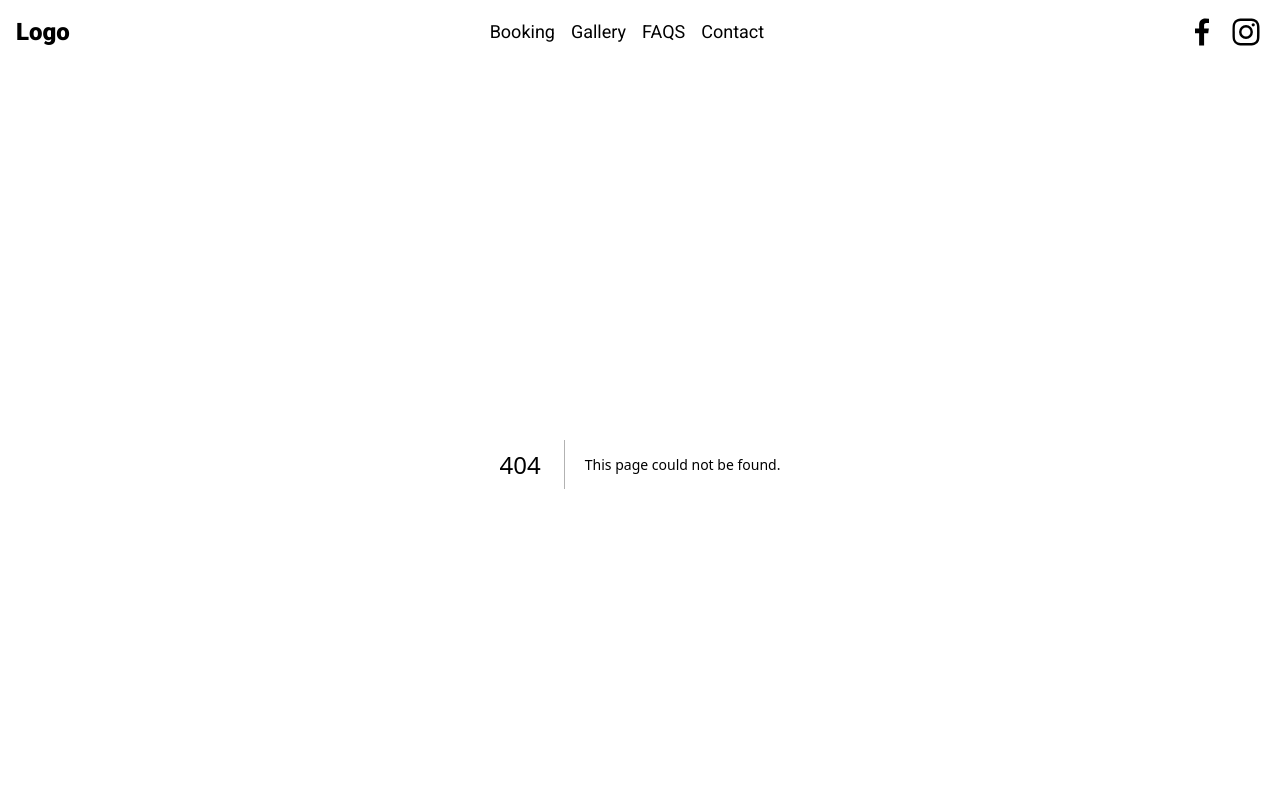
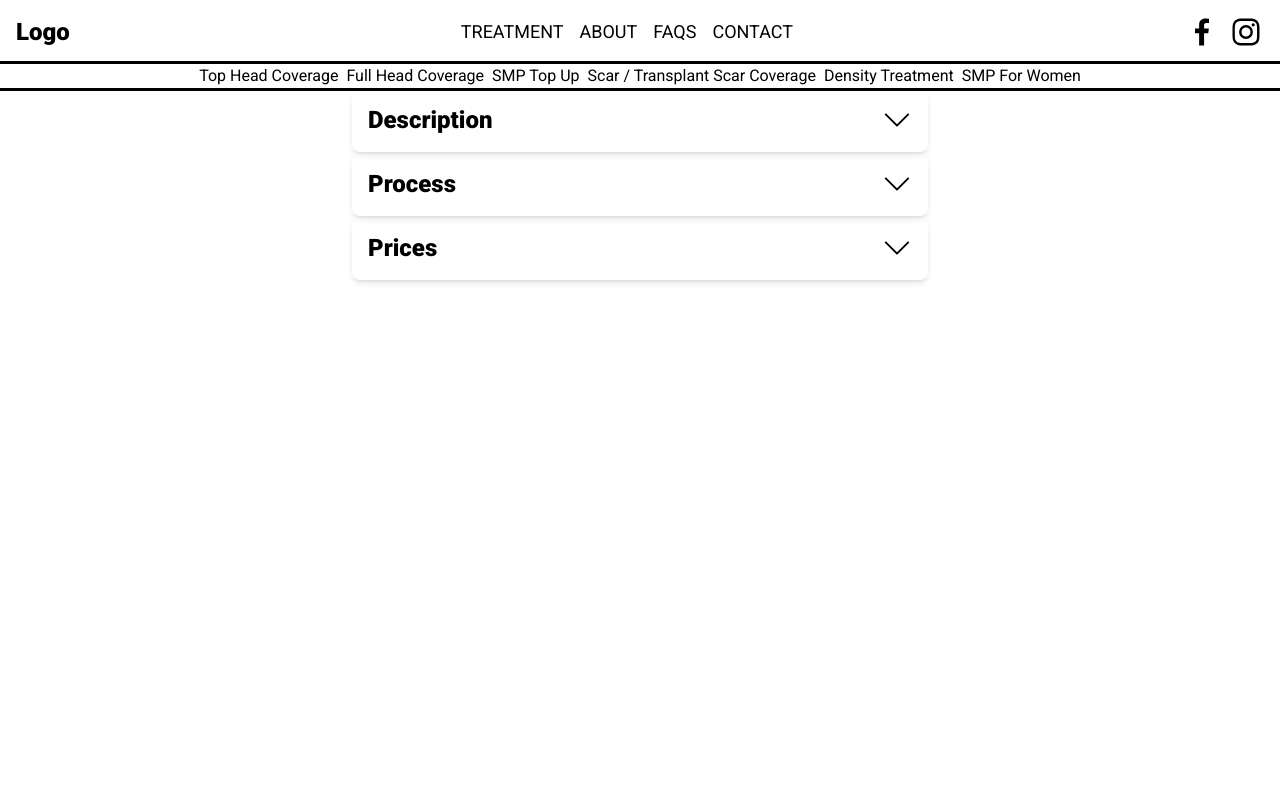
Before and after one commit to SoranRaof/that-hairline-guy, a Next.js app: page /treatment in a window 1280 px wide. Before the commit this address had no page. Shown: the top 800 px of the page. Built offline with nearby package versions, Linux system fonts and the light colour scheme.

Commit message:
Navbar that filters accordion relating to specific treatment

```diff
--- a/app/Components/Accordion.jsx
+++ b/app/Components/FaqAccordion.jsx
@@ -3,15 +3,15 @@ import { motion, AnimatePresence } from "framer-motion";
 import { useState } from "react";
 import { BsChevronDown, BsChevronUp } from "react-icons/bs";
 
-const Accordion = ({ question, answer, index }) => {
+const FaqAccordion = ({ question, answer, index }) => {
   const [activeQuestion, setActiveQuestion] = useState(null);
-  const handleClick = (index) => {
-    if (activeQuestion === index) {
+  const handleClick = (question) => {
+    if (activeQuestion === question) {
       // If the clicked accordion is already open, close it
       setActiveQuestion(null);
     } else {
       // If a different accordion is clicked, open it and close the previously open one
-      setActiveQuestion(index);
+      setActiveQuestion(question);
     }
   };
 
@@ -22,9 +22,9 @@ const Accordion = ({ question, answer, index }) => {
           <h2 className="text-2xl font-bold">{question}</h2>
           <button
             className="focus:outline-none"
-            onClick={() => handleClick(index)}
+            onClick={() => handleClick(question)}
           >
-            {activeQuestion === index ? (
+            {activeQuestion === question ? (
               <BsChevronUp className="text-3xl" />
             ) : (
               <BsChevronDown className="text-3xl" />
@@ -32,7 +32,7 @@ const Accordion = ({ question, answer, index }) => {
           </button>
         </div>
         <AnimatePresence>
-          {activeQuestion === index && (
+          {activeQuestion === question && (
             <motion.div
               initial={{ opacity: 0, height: 0 }}
               animate={{ opacity: 1, height: "auto" }}
@@ -48,4 +48,4 @@ const Accordion = ({ question, answer, index }) => {
   );
 };
 
-export default Accordion;
+export default FaqAccordion;
--- a/app/Components/Footer.jsx
+++ b/app/Components/Footer.jsx
@@ -15,10 +15,10 @@ const Footer = () => {
         <p className="text-lg">Leeds</p>
       </div>
       <div className="flex flex-col justify-center items-center gap-1">
-        <a>Booking</a>
-        <a>Gallery</a>
-        <a>About</a>
-        <a>Contact</a>
+        <a>BOOKING</a>
+        <a>SERVICES</a>
+        <a>FAQS</a>
+        <a>CONTACT</a>
       </div>
       <div className="flex flex-col justify-center items-center gap-2 md:gap-4">
         <p className="text-lg">LOGO</p>
--- a/app/Components/Nav.jsx
+++ b/app/Components/Nav.jsx
@@ -10,25 +10,27 @@ const Nav = () => {
   return (
     <div className="">
       <div className="flex justify-between w-full h-16 px-4 items-center">
-        <div className="">
+        <a href="/">
           <h1 className="text-2xl font-bold">Logo</h1>
-        </div>
+        </a>
         <div className="hidden md:block">
           <ul className="flex gap-4">
-            <a className="flex items-center cursor-pointer">
-              <li className="text-lg font-medium">Booking</li>
+            <a href="/treatment" className="flex items-center cursor-pointer">
+              <li className="text-lg font-medium">TREATMENT</li>
             </a>
             <a className="flex items-center gap-1 cursor-pointer">
-              <li className="text-lg font-medium">Gallery</li>
+              <li className="text-lg font-medium">ABOUT</li>
             </a>
-            <a className="flex items-center gap-1 cursor-pointer">
+            <a href="/faqs" className="flex items-center gap-1 cursor-pointer">
               <li className="text-lg font-medium">FAQS</li>
             </a>
             <a
               href="/contact"
               className="flex items-center gap-1 cursor-pointer"
             >
-              <li className="text-lg font-medium">Contact</li>
+              <li href="/contact" className="text-lg font-medium">
+                CONTACT
+              </li>
             </a>
           </ul>
         </div>
@@ -64,16 +66,16 @@ const Nav = () => {
           >
             <div className=" grid grid-rows-4 justify-center items-center gap-y-2 py-2 md:hidden">
               <a href="#" className="">
-                Booking
+                BOOKING
               </a>
               <a href="#" className="">
-                Gallery
+                SERVICES
               </a>
-              <a href="#" className="">
-                About
+              <a href="/faqs" className="">
+                FAQS
               </a>
               <a href="/contact" className="">
-                Contact
+                CONTACT
               </a>
             </div>
           </motion.div>
--- /dev/null
+++ b/app/Components/TreatmentAccordion.jsx
@@ -0,0 +1,104 @@
+"use client";
+import { motion, AnimatePresence } from "framer-motion";
+import { useState } from "react";
+import { BsChevronDown, BsChevronUp } from "react-icons/bs";
+
+const TreatmentAccordion = ({ description, process, prices, index }) => {
+  const [activeAccordion, setActiveAccordion] = useState(null);
+
+  const handleClick = (description, process, prices) => {
+    if (activeAccordion === description || process || prices) {
+      setActiveAccordion(null);
+    } else {
+      setActiveAccordion(description || process || prices);
+    }
+  };
+
+  return (
+    <div className="w-full flex flex-col justify-center items-center mb-4">
+      <div className="w-1/2 max-w-xl shadow-md rounded-lg p-4">
+        <div className="flex flex-row justify-between items-center">
+          <h2 className="text-2xl font-bold">Description</h2>
+          <button
+            className="focus:outline-none"
+            onClick={() => handleClick(description)}
+          >
+            {activeAccordion === description ? (
+              <BsChevronUp className="text-3xl" />
+            ) : (
+              <BsChevronDown className="text-3xl" />
+            )}
+          </button>
+        </div>
+        <AnimatePresence>
+          {activeAccordion === description && (
+            <motion.div
+              initial={{ opacity: 0, height: 0 }}
+              animate={{ opacity: 1, height: "auto" }}
+              exit={{ opacity: 0, height: 0 }}
+              className="overflow-hidden"
+            >
+              <p className="text-lg">{description}</p>
+            </motion.div>
+          )}
+        </AnimatePresence>
+      </div>
+      <div className="w-1/2 max-w-xl shadow-md rounded-lg p-4">
+        <div className="flex flex-row justify-between items-center">
+          <h2 className="text-2xl font-bold">Process</h2>
+          <button
+            className="focus:outline-none"
+            onClick={() => handleClick(process)}
+          >
+            {activeAccordion === process ? (
+              <BsChevronUp className="text-3xl" />
+            ) : (
+              <BsChevronDown className="text-3xl" />
+            )}
+          </button>
+        </div>
+        <AnimatePresence>
+          {activeAccordion === process && (
+            <motion.div
+              initial={{ opacity: 0, height: 0 }}
+              animate={{ opacity: 1, height: "auto" }}
+              exit={{ opacity: 0, height: 0 }}
+              className="overflow-hidden"
+            >
+              <p className="text-lg">{process}</p>
+            </motion.div>
+          )}
+        </AnimatePresence>
+      </div>
+      <div className="w-1/2 max-w-xl shadow-md rounded-lg p-4">
+        <div className="flex flex-row justify-between items-center">
+          <h2 className="text-2xl font-bold">Prices</h2>
+          <button
+            className="focus:outline-none"
+            onClick={() => handleClick(prices)}
+          >
+            {activeAccordion === prices ? (
+              <BsChevronUp className="text-3xl" />
+            ) : (
+              <BsChevronDown className="text-3xl" />
+            )}
+          </button>
+        </div>
+        <AnimatePresence>
+          {activeAccordion === prices && (
+            <motion.div
+              initial={{ opacity: 0, height: 0 }}
+              animate={{ opacity: 1, height: "auto" }}
+              exit={{ opacity: 0, height: 0 }}
+              className="overflow-hidden"
+            >
+              <p className="text-lg">{prices}</p>
+            </motion.div>
+          )}
+        </AnimatePresence>
+      </div>
+    </div>
+  );
+};
+
+export default TreatmentAccordion;
--- /dev/null
+++ b/app/Components/TreatmentNav.jsx
@@ -0,0 +1,35 @@
+"use client";
+import { useState } from "react";
+import TreatmentAccordion from "../Components/TreatmentAccordion";
+import treatmentArr from "@/utils/TreatmentArr";
+
+const TreatmentNav = () => {
+  const [selectedTreatment, setSelectedTreatment] = useState(treatmentArr[0]);
+
+  const handleClick = (treatment) => {
+    setSelectedTreatment(treatment);
+  };
+
+  return (
+    <div className="">
+      <div className="flex items-center justify-center gap-2 outline">
+        {treatmentArr.map((treatment, index) => (
+          <button key={index} onClick={() => handleClick(treatment)}>
+            <p>{treatment.treatment}</p>
+          </button>
+        ))}
+      </div>
+      <div>
+        {selectedTreatment && (
+          <TreatmentAccordion
+            description={selectedTreatment.description}
+            process={selectedTreatment.process}
+            prices={selectedTreatment.prices}
+          />
+        )}
+      </div>
+    </div>
+  );
+};
+
+export default TreatmentNav;
--- a/app/faqs/page.jsx
+++ b/app/faqs/page.jsx
@@ -1,11 +1,11 @@
-import Accordion from "../Components/Accordion";
+import FaqAccordion from "../Components/FaqAccordion";
 import faqsArr from "@/utils/FaqsArr";
 
 const page = () => {
   return (
     <div>
       {faqsArr.map((faq, index) => (
-        <Accordion
+        <FaqAccordion
           key={`faq${index}`}
           question={faq.question}
           answer={faq.answer}
--- /dev/null
+++ b/app/treatment/page.jsx
@@ -0,0 +1,13 @@
+import TreatmentAccordion from "../Components/TreatmentAccordion";
+import treatmentArr from "@/utils/TreatmentArr";
+import TreatmentNav from "../Components/TreatmentNav";
+
+const page = () => {
+  return (
+    <div>
+      <TreatmentNav />
+    </div>
+  );
+};
+
+export default page;
--- /dev/null
+++ b/utils/TreatmentArr.js
@@ -0,0 +1,40 @@
+const treatmentArr = [
+  {
+    treatment: "Top Head Coverage",
+    description: "Top Head Coverage",
+    process: "TBC",
+    prices: "£TBC",
+  },
+  {
+    treatment: "Full Head Coverage",
+    description: "Full Head Coverage",
+    process: "FHC",
+    prices: "£TBC",
+  },
+  {
+    treatment: "SMP Top Up",
+    description: "SMP Top Up",
+    process: "TSC",
+    prices: "£TBC",
+  },
+  {
+    treatment: "Scar / Transplant Scar Coverage",
+    description: "TBC",
+    process: "PRT",
+    prices: "£TBC",
+  },
+  {
+    treatment: "Density Treatment",
+    description: "TBC",
+    process: "TRG",
+    prices: "£TBC",
+  },
+  {
+    treatment: "SMP For Women",
+    description: "TBC",
+    process: "TRG",
+    prices: "£TBC",
+  },
+];
+
+export default treatmentArr;
```
